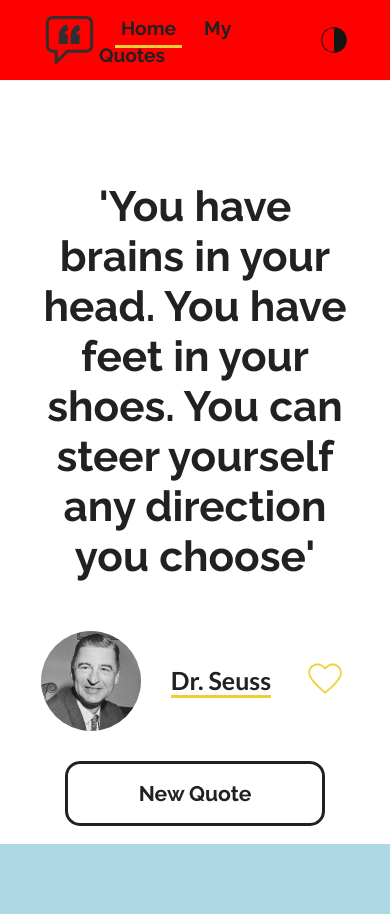
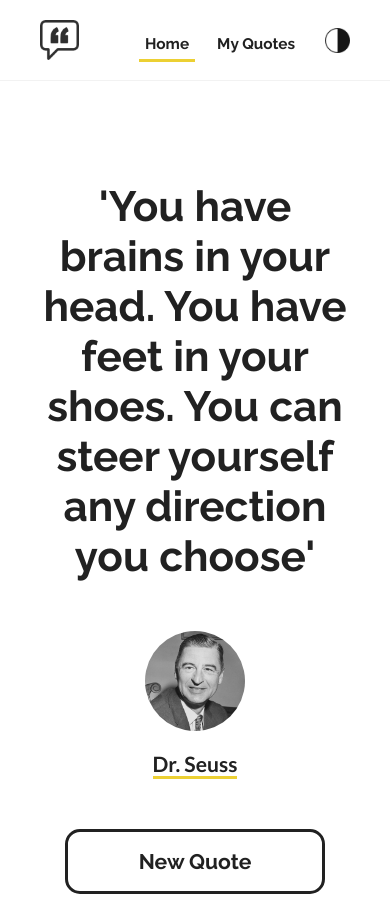
Before and after one commit to JHannah30/Quote-Generator, a React (Create React App) app in the folder quote-generator/: page / in a window 390 px wide. Before the commit the page ends 844 px from the top, so only its background shows below. Built offline with nearby package versions, Linux system fonts and the light colour scheme.

Commit message:
Navbar improved on responsive screens

```diff
--- a/quote-generator/src/components/Home.css
+++ b/quote-generator/src/components/Home.css
@@ -1,5 +1,5 @@
 .home {
-  width: 100vw;
+  width: 100%;
   display: flex;
   flex-direction: column;
   align-items: center;
@@ -40,7 +40,7 @@
 }
 
 .save-alert {
-  margin-left: 700px;
+  margin-left: 600px;
   padding: 12px 16px;
   position: absolute;
   display: flex;
@@ -59,9 +59,18 @@
   display: none;
 }
 
+.quote-actions {
+  width: 100%;
+  display: flex;
+  justify-content: center;
+  align-items: center;
+}
+
 .new-quote-btn {
-  width: 260px;
+  width: 100%;
+  max-width: 260px;
   height: 65px;
+  margin: 20px;
   background-color: #ffffff;
   border: solid 3px #212121;
   border-radius: 15px;
@@ -95,14 +104,19 @@
   color: #ffffff;
 }
 
-@media only screen and (max-width: 800px) {
-  body {
-    background-color: lightblue;
+@media only screen and (max-width: 600px) {
+  .heart-container {
+    display: none;
   }
+
+  .author-link {
+    flex-direction: column;
+  }
+
+  .author-name {
+    margin-left: 0;
+    margin-top: 20px;
+    font-size: 1.1rem;
+  }
+
 }
-
-@media only screen and (max-width: 600px) {
-  body {
-    background-color: lightblue;
-  }
-}
--- a/quote-generator/src/components/Navbar.css
+++ b/quote-generator/src/components/Navbar.css
@@ -1,5 +1,5 @@
 .navbar-container {
-  width: 100vw;
+  width: 100%;
 }
 
 .navbar {
@@ -15,6 +15,7 @@
 }
 
 .navbar a {
+  height: 100%;
   margin-left: 16px;
   padding: 6px;
   font-weight: bold;
@@ -23,13 +24,13 @@
 }
 
 .nav-logo {
-  transform: scale(0.8);
+  height: 40px;
 }
 
 .dark-mode-icon {
+  height: 25px;
   margin-left: 48px;
   cursor: pointer;
-  transform: scale(0.8);
 }
 
 /* Change this property to something nicer looking, that let's the user know when they're on that page */
@@ -62,6 +63,22 @@
 @media only screen and (max-width: 600px) {
   .navbar {
     padding: 20px 40px;
-    background: red;
   }
+
+  .navbar-dark {
+    padding: 20px 40px;
+  }
+
+  .navbar a {
+    font-size: 0.8rem;
+  }
+
+  .navbar-dark a {
+    font-size: 0.8rem;
+  }
+
+  .dark-mode-icon {
+    margin-left: 24px;
+  }
+
 }
--- a/quote-generator/src/components/ToggleHeartIcon.css
+++ b/quote-generator/src/components/ToggleHeartIcon.css
@@ -1,5 +1,5 @@
 .heart-icon {
   margin-left: 30px;
-  transform: scale(0.7);
+  height: 25px;
   cursor: pointer;
 }
--- a/quote-generator/src/components/ToggleHeartIcon.js
+++ b/quote-generator/src/components/ToggleHeartIcon.js
@@ -8,7 +8,7 @@ const ToggleHeartIcon = ({
 }) => {
 
     return (
-        <div>
+        <div className="heart-container">
             { quoteFavourited ? <img src={SelectedHeart} alt="Favourited icon. Selected." className="heart-icon" onClick={handleSelectedIcon} /> : <img src={UnselectedHeart} alt="Favourited icon. Unselected" className="heart-icon" onClick={handleSelectedIcon} /> }
         </div>
      );
```
